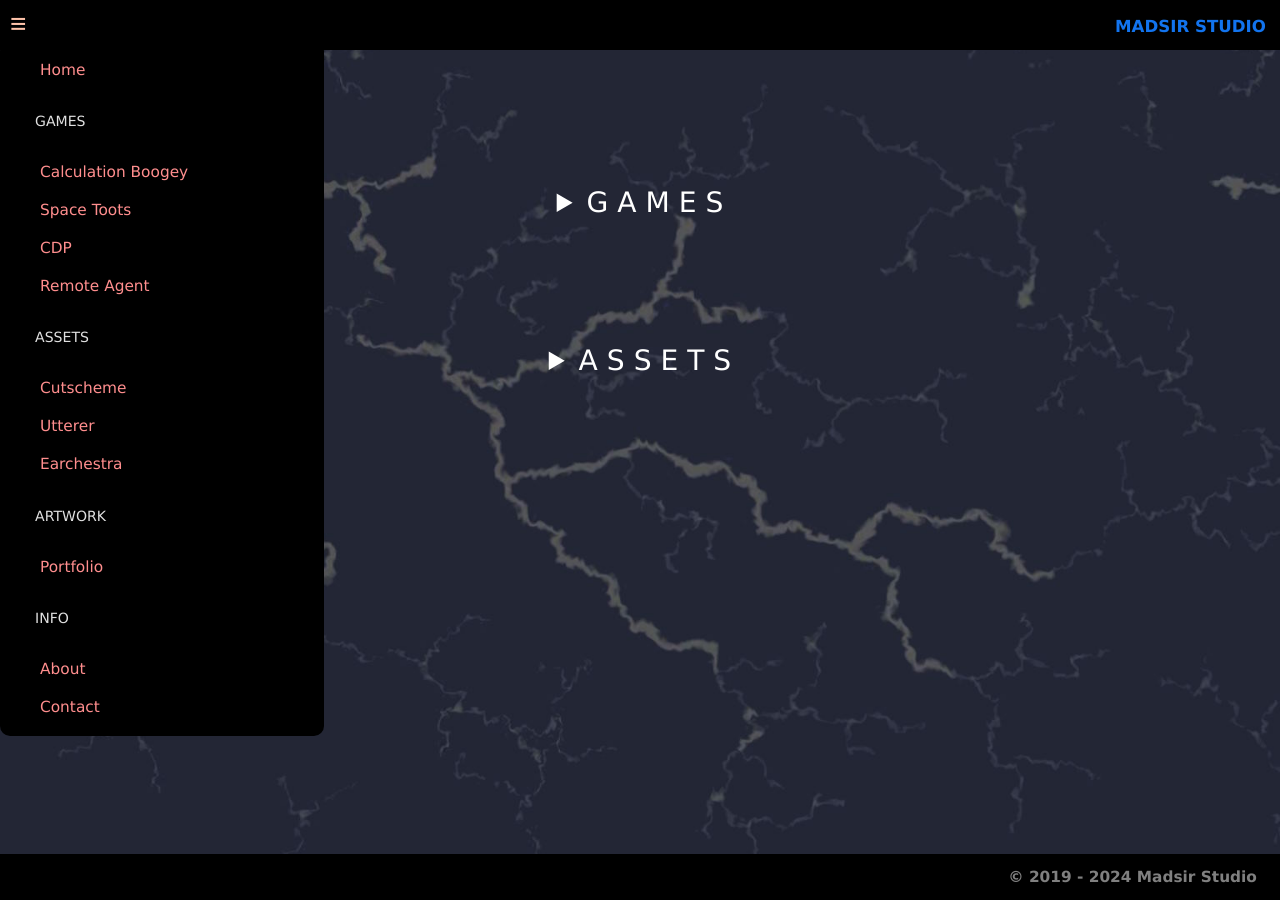
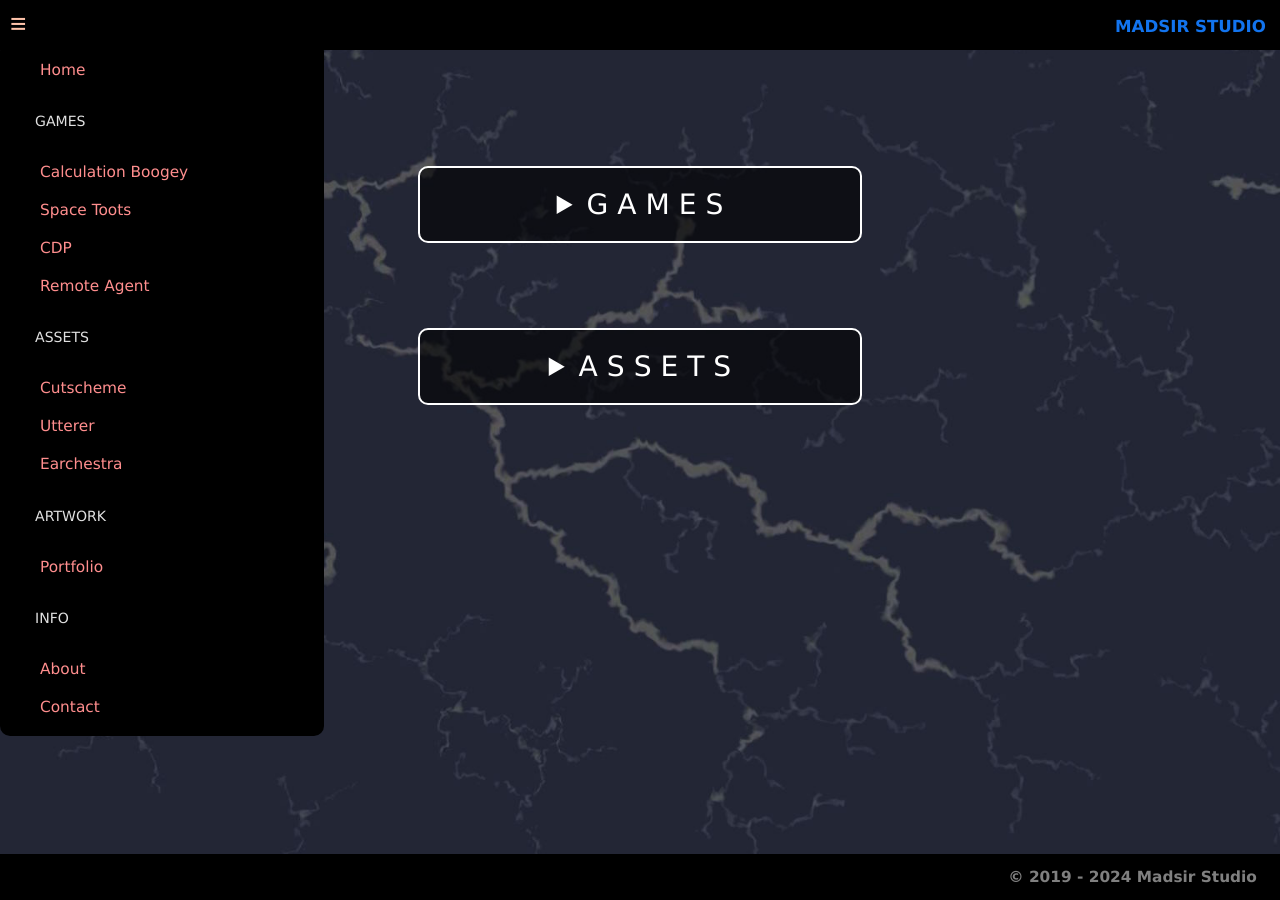
Before and after one commit to Madsir/madsirstudio.github.io, a Jekyll site: the page built from index.html, in a window 1280 px wide. Built offline with Jekyll 4.4.1, drawn with Linux system fonts in a browser that asks for light colours.

Commit message:
Update index.html

```diff
--- a/index.html
+++ b/index.html
@@ -55,7 +55,7 @@ summary {
   font-size: 2.2em;
   color: white;
   /*background-color: rgba(1,1,122,0.5);*/
-  background-color: rgba(0,0,0,0.6)
+  background-color: rgba(0,0,0,0.6);
    border: 2px solid white;
    padding: 20px 30px;
   border-radius:10px;
@@ -88,7 +88,7 @@ summary:hover {
 .row{
   margin-top: 1px;
   margin-bottom: 10%;
-  background-color: rgba(1,1,122,0.5);
+  background-color: rgba(0,0,0,0.8);
    border: 2px solid white;
    padding: 20px 50px;
   border-radius:10px;
@@ -99,7 +99,7 @@ summary:hover {
   display: table;
 }
 .around img:hover {
-  box-shadow: 0 0 2px 2px #ff8e8e;
+  box-shadow: 0 0 3px 3px #ff8e8e;
 }
 .around {
   margin-left: 2%;
```
